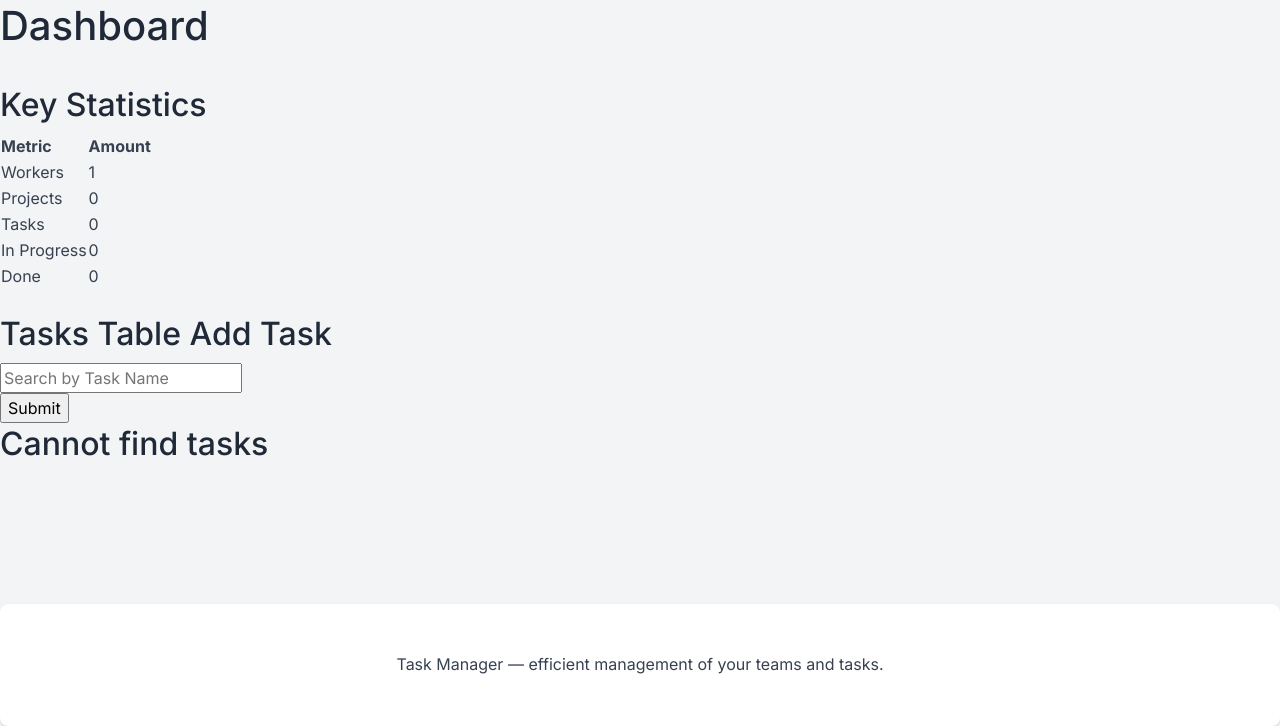
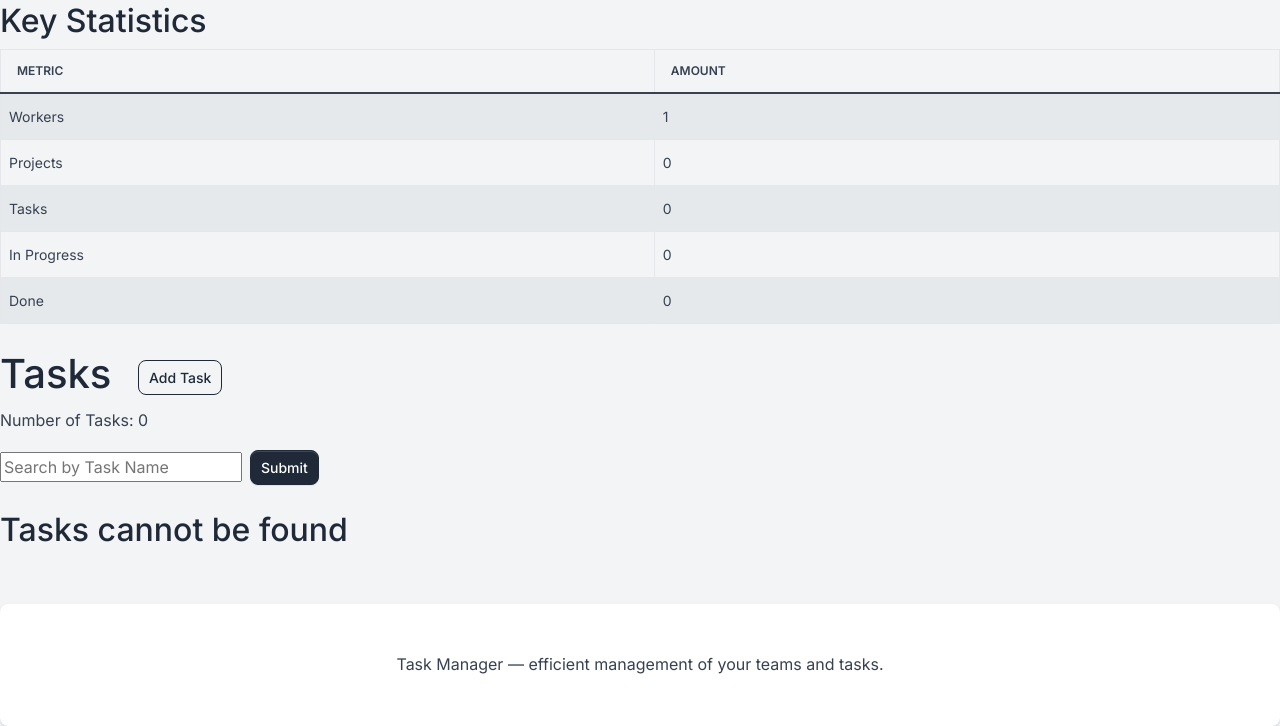
Before and after one commit to msubchak/team-task-manager, a Django app: page /dashboard/ in a window 1280 px wide. Shown: the part 74-800 px from the top of the page. Run offline with Django 5.2, Linux system fonts and the light colour scheme; the visitor is signed in with stand-in values (Sample User, id 1); data comes from the database, SQL or seed files in the repository; data that the repository does not hold is empty; some libraries are stand-ins or nearby versions.

Commit message:
style: Update design in task-related templates

```diff
--- a/templates/tasks/task_form.html
+++ b/templates/tasks/task_form.html
@@ -1,9 +1,9 @@
 {% extends "base.html" %}
 {% block content %}
   <h1>{{ object|yesno:"Update,Create" }} Task</h1>
-  <form action="" method="post">
+  <form action="" method="post" class="mb-3">
     {% csrf_token %}
     {{ form.as_p }}
-    <input type="submit" value="Submit">
+    <input type="submit" value="Submit" class="btn btn-primary">
   </form>
 {% endblock %}
--- a/templates/tasks/task_list.html
+++ b/templates/tasks/task_list.html
@@ -1,9 +1,7 @@
 {% extends "base.html" %}
 {% block content %}
-  <h1>Dashboard</h1>
-  <br>
   <h2>Key Statistics</h2>
-  <table class="task-list-statistics">
+  <table class="table table-striped table-bordered mb-4">
     <thead>
     <tr>
       <th>Metric</th>
@@ -33,19 +31,20 @@
     </tr>
     </tbody>
   </table>
-  <br>
-  <h2>
-    Tasks Table
-    <a href="{% url 'tasks:task-create' %}">
-      Add Task
-    </a>
-  </h2>
-  <form method="get" action="">
+  <h1>
+    Tasks
+    <a href="{% url 'tasks:task-create' %}" class="btn btn-sm btn-outline-primary ms-3">Add Task</a>
+  </h1>
+  <p>Number of Tasks: {{ num_tasks }}</p>
+  <form method="get" action="" class="mb-4">
+    <div class="d-flex align-items-center">
       {{ search_form }}
-    <input type="submit">
+      <input type="submit" class="btn btn-primary btn-sm ms-2">
+    </div>
   </form>
   {% if task_list %}
-    <table class="task-list-table">
+    <div class="table-responsive">
+      <table class="table table-striped table-bordered w-100">
         <thead>
         <tr>
           <th>Task Name</th>
@@ -59,8 +58,8 @@
         <tbody>
         {% for task in task_list %}
           <tr>
-          <td><a href="{% url 'tasks:task-detail' task.id %}">{{ task.name }}</a></td>
-          <td>{{ task.priority }}</td>
+            <td><a href="{% url 'tasks:task-detail' task.id %}" class="task-detail-list">{{ task.name }}</a></td>
+            <td>{{ task.get_priority_display }}</td>
             <td>
               {% for assignee in task.assignees.all %}
                 {{ assignee.first_name }} {{ assignee.last_name }}{% if not forloop.last %}, {% endif %}
@@ -69,13 +68,20 @@
               {% endfor %}
             </td>
             <td>{{ task.deadline|date:"Y-m-d H:i" }}</td>
-          <td>{% if task.is_complete %}Done{% else %}In Progress{% endif %}</td>
+            <td>
+              {% if task.is_complete %}
+                <span class="badge bg-success">Done</span>
+              {% else %}
+                <span class="badge bg-warning text-dark">In Progress</span>
+              {% endif %}
+            </td>
             <td>{{ task.task_type.name }}</td>
           </tr>
         {% endfor %}
         </tbody>
       </table>
+    </div>
   {% else %}
-    <h2>Cannot find tasks</h2>
+    <h2>Tasks cannot be found</h2>
   {% endif %}
 {% endblock %}
```
Also changed, not shown: templates/tasks/task_delete.html (+4 -4 lines), templates/tasks/task_detail.html (+19 -7 lines). Lines whose indentation alone changed are shown as unchanged.
